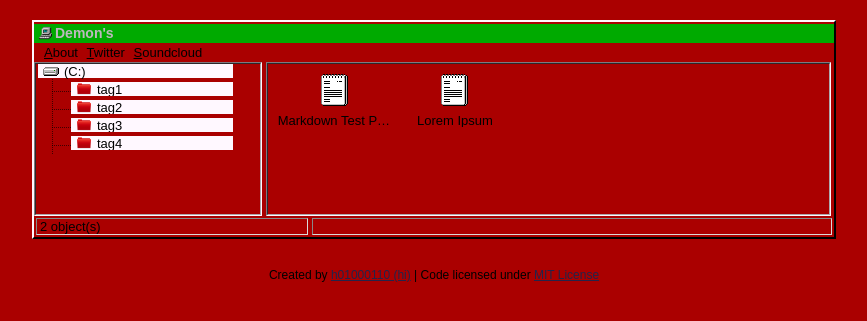
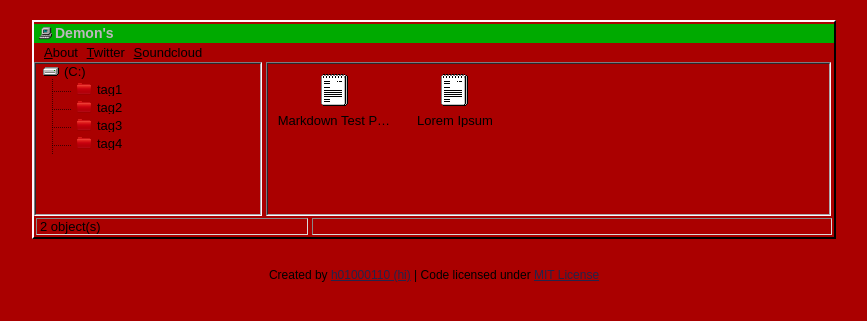
Before and after one commit to demonuser/demonuser.github.io, a Jekyll site: the page built from index.html, in a window 1280 px wide. Shown: the top 321 px of the page, without its empty margins (206-1073 px from the left). Built offline with Jekyll 4.4.1, drawn with Linux system fonts in a browser that asks for light colours.

Commit message:
Mr Hyde was here …

```diff
--- a/_sass/_main.scss
+++ b/_sass/_main.scss
@@ -162,7 +162,7 @@ ul.topbar {
     padding:0 0 0 2px;
 }
 #tag-list li a {
-    background: #fff8ff;
+    background: #aa0000;
     display:block;
 }
 #tag-list li ul li {
@@ -281,7 +281,7 @@ ul.topbar {
 	}
 }
 .hljs {
-	background: #fff8ff;
+	background: #aa0000;
 }
 .footer {
 	font-size: 12px;
@@ -398,14 +398,14 @@ ul.topbar {
 } /* the new scrollbar will have a flat appearance with the set background color */
 
 ::-webkit-scrollbar-thumb {
-	background-color: #cccccc;
+	background-color: #aa0000;
 	border-width: 2px;
 	border-style: groove ridge ridge groove;
 	border-color: #fff8ff #000000 #000000 #fff8ff;
 } /* this will style the thumb, ignoring the track */
 
 ::-webkit-scrollbar-button {
-	background-color: #cccccc;
+	background-color: #aa0000;
 	border-width: 2px;
 	border-style: groove ridge ridge groove;
 	border-color: #fff8ff #000000 #000000 #fff8ff;
```
